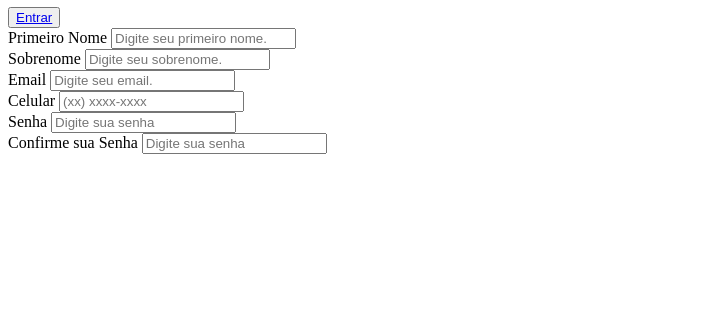
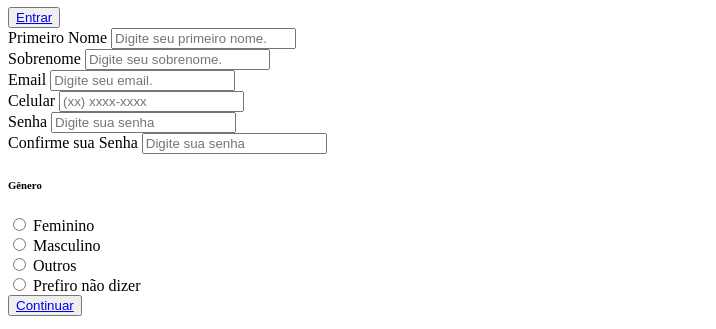
Before and after one commit to JailtonAragao/Estudos-FrontEnd, a plain HTML site: page Formulario/index.html in a window 1280 px wide. Shown: the part 471-800 px from the top of the page, without its empty margins (0-716 px from the left). Drawn offline with Linux system fonts and the light colour scheme.

Commit message:
Finalizado Html, CSS init

```diff
--- a/Formulario/assets/css/style.css
+++ b/Formulario/assets/css/style.css
@@ -0,0 +1 @@
+@import url('https://fonts.googleapis.com/css2?family=Inter:wght@100;200;300;400;500;600;700&family=Noto+Sans:wght@400;700&display=swap');
--- a/Formulario/index.html
+++ b/Formulario/index.html
@@ -20,14 +20,14 @@
             <div class="form-header">
                 <!--Titulo-->
                 <div class="title">
-                    <h1>cadastre-se</h1>
+                    <h1>Cadastre-se</h1>
                 </div>
                 <!--Botão-->
                 <div class="login-button">
                     <button><a href="#">Entrar</a></button>
                 </div>
             </div>
-            <!--Criando Input Formulário-->
+            <!--Grupo Input Formulário-->
             <div class="input-group">
                 <!--primeir nome-->
                 <div class="input-box">
@@ -61,12 +61,47 @@
 
                 <!--Confirma Senha-->
                 <div class="input-box">
-                    <label for="password">Confirme sua Senha</label>
-                    <input id="password" type="password" name="Confirmpassword" placeholder="Digite sua senha" required>
+                    <label for="Confirmpassword">Confirme sua Senha</label>
+                    <input id="Confirmpassword" type="password" name="Confirmpassword" placeholder="Digite sua senha" required>
                 </div>
             </div>
             <!--Criando input de escolha de gênero-->
+            <div class="gender-inputs">
+                <div class="gender-title">
+                    <h6>Gênero</h6>
+                </div>
+                <!--Grupo Input-->
+                <div class="gender-group">
+                    <!--feminino-->
+                    <div class="gender-input">
+                        <input type="radio" id="female" name="gender">
+                        <label for="female">Feminino</label>
+                    </div>
 
+                    <!--masculino-->
+                    <div class="gender-input">
+                        <input type="radio" id="male" name="gender">
+                        <label for="male">Masculino</label>
+                    </div>
+
+                    <!--outros-->
+                    <div class="gender-input">
+                        <input type="radio" id="others" name="gender">
+                        <label for="others">Outros</label>
+                    </div>
+
+                    <!--Prefiro não dizer.-->
+                    <div class="gender-input">
+                        <input type="radio" id="none name="gender">
+                        <label for="none">Prefiro não dizer</label>
+                    </div>
+
+                    <!--botão continuar-->
+                    <divcl class="continue-button">
+                        <button><a href="#">Continuar</a></button>
+                    </div>
+                </div>
+            </div>
         </form>
     </div>
    </div>
```
